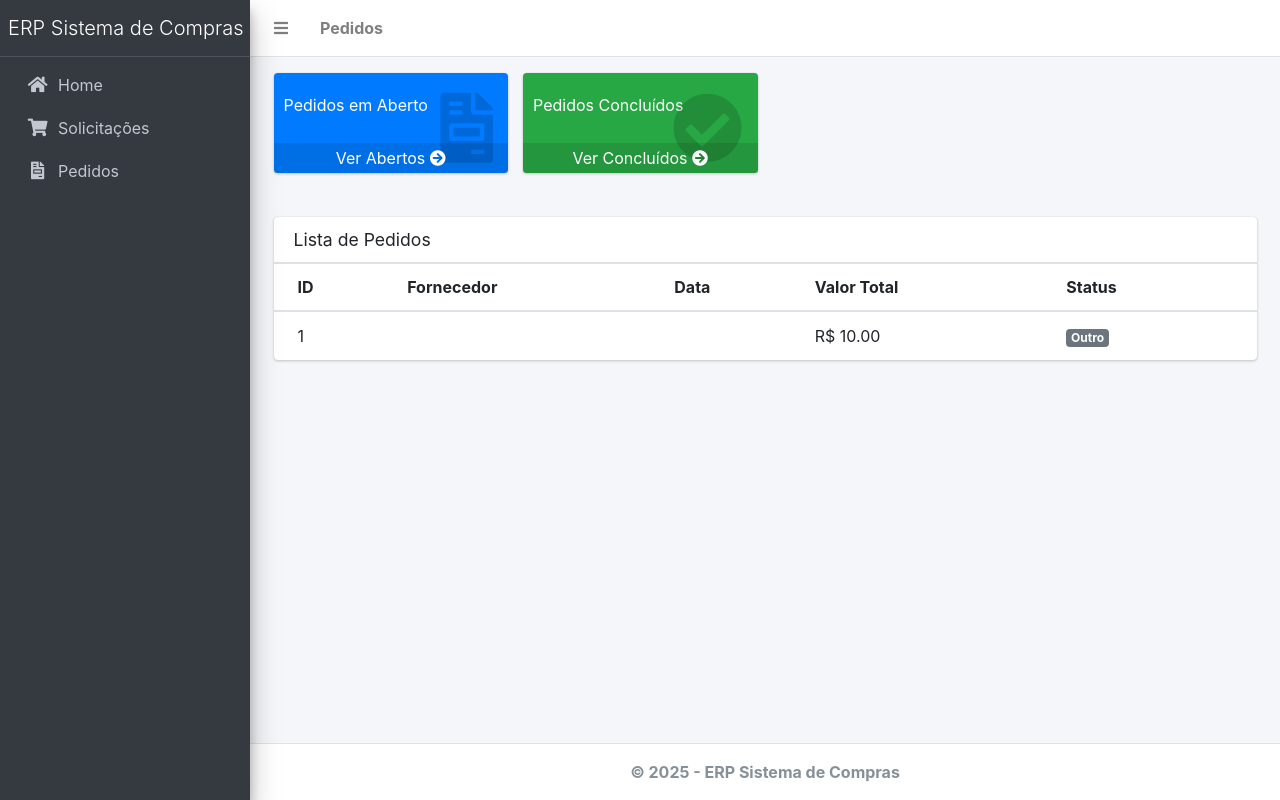
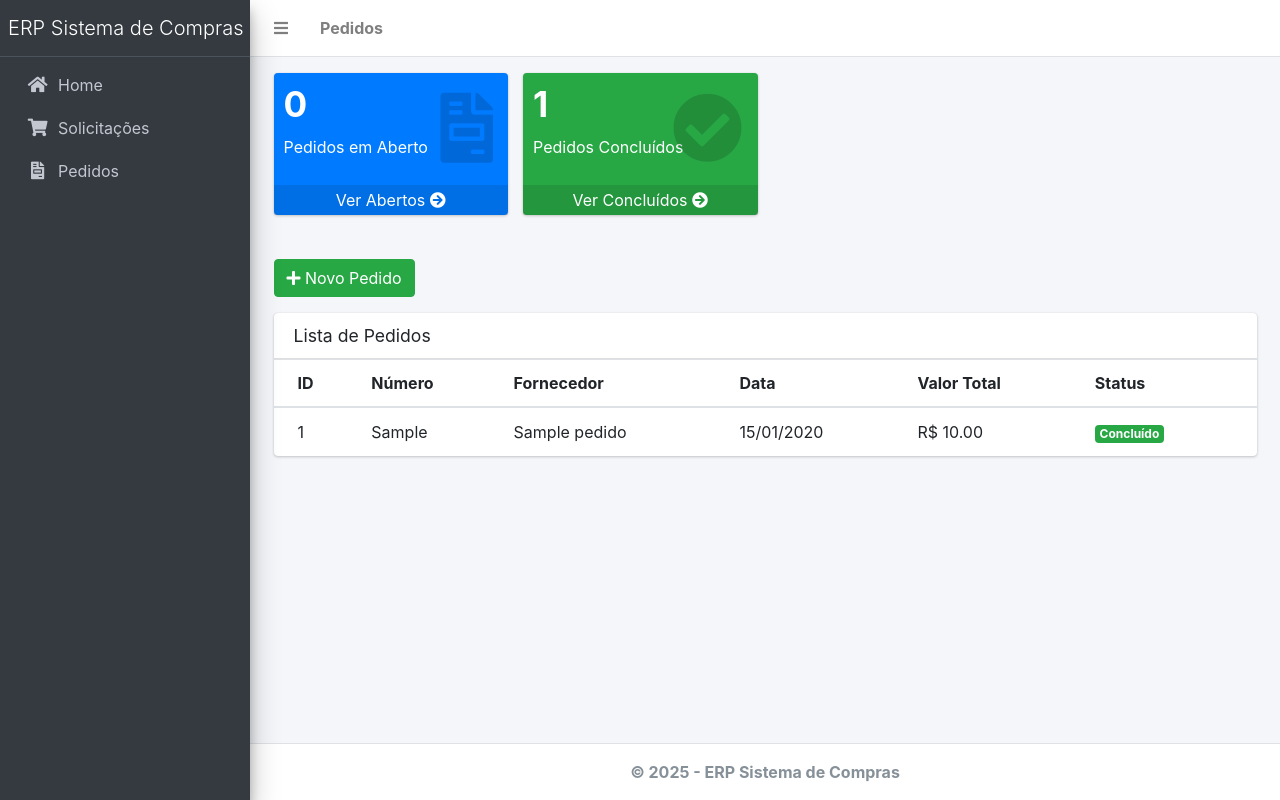
Before and after one commit to VanthuirMaia/ERP_Compras, a Django app: page /pedidos/ in a window 1280 px wide. Run offline with Django 5.2, Linux system fonts and the light colour scheme; tables that the repository leaves empty hold one stand-in row (values such as "Sample post"); some libraries are stand-ins or nearby versions.

Commit message:
Adicionando funcionalidades ao módulo - Pedidos

```diff
--- a/pedidos/urls.py
+++ b/pedidos/urls.py
@@ -1,8 +1,11 @@
 from django.urls import path
 from . import views
 
-app_name = 'pedidos'
+app_name = "pedidos"
 
 urlpatterns = [
-    path('', views.index, name='index'),
+    path("", views.index, name="index"),
+    # placeholders para não quebrar os links:
+    path("novo/", views.criar_pedido_placeholder, name="criar_pedido"),
+    path("<int:pk>/", views.detalhar_pedido_placeholder, name="detalhar_pedido"),
 ]
--- a/pedidos/views.py
+++ b/pedidos/views.py
@@ -2,9 +2,21 @@
 from .models import Pedido
 
 def index(request):
-    pedidos = Pedido.objects.all().order_by('-id')
+    pedidos = Pedido.objects.all().order_by("-id").prefetch_related("itens")
     context = {
-        'page_title': 'Pedidos',
-        'pedidos': pedidos
+        "page_title": "Pedidos",
+        "pedidos": pedidos,
+        "total_em_aberto": pedidos.filter(assinatura_comprador__isnull=True).count(),
+        "total_concluidos": pedidos.filter(
+            assinatura_comprador__isnull=False,
+            assinatura_aprovacao__isnull=False
+        ).count(),
     }
-    return render(request, 'pedidos/index.html', context)
+    return render(request, "pedidos/index.html", context)
+
+# PLACEHOLDERS para não dar 404 ao clicar:
+def criar_pedido_placeholder(request):
+    return render(request, "pedidos/criar_pedido.html", {"page_title": "Novo Pedido"})
+
+def detalhar_pedido_placeholder(request, pk):
+    return render(request, "pedidos/detalhar_pedido.html", {"page_title": f"Pedido #{pk}"})
--- a/templates/pedidos/index.html
+++ b/templates/pedidos/index.html
@@ -10,7 +10,7 @@
     <div class="col-lg-3 col-6">
       <div class="small-box bg-primary">
         <div class="inner">
-          <h3>{{ total_em_aberto }}</h3>
+          <h3>{{ total_em_aberto|default:0 }}</h3>
           <p>Pedidos em Aberto</p>
         </div>
         <div class="icon">
@@ -25,7 +25,7 @@
     <div class="col-lg-3 col-6">
       <div class="small-box bg-success">
         <div class="inner">
-          <h3>{{ total_concluidos }}</h3>
+          <h3>{{ total_concluidos|default:0 }}</h3>
           <p>Pedidos Concluídos</p>
         </div>
         <div class="icon">
@@ -39,11 +39,11 @@
   </div>
 
   <!-- Adicionar pedido -->
-  {% comment %} <div class="mb-3">
+  <div class="mb-3">
     <a href="{% url 'pedidos:criar_pedido' %}" class="btn btn-success">
         <i class="fas fa-plus"></i> Novo Pedido
     </a>
-  </div> {% endcomment %}
+  </div>
 
   <!-- Tabela com lista dos pedidos -->
   <div class="card">
@@ -55,6 +55,7 @@
         <thead>
           <tr>
             <th>ID</th>
+            <th>Número</th>
             <th>Fornecedor</th>
             <th>Data</th>
             <th>Valor Total</th>
@@ -63,24 +64,26 @@
         </thead>
         <tbody>
           {% for pedido in pedidos %}
-          <tr style="cursor: pointer;" onclick="window.location='{% url 'pedidos:detalhar_pedido' pedido.id %}'">
+          {% url 'pedidos:detalhar_pedido' pk=pedido.id as detalhe_url %}
+          <tr style="cursor: pointer;" onclick="window.location='{{ detalhe_url }}'">
             <td>{{ pedido.id }}</td>
-            <td>{{ pedido.fornecedor.nome }}</td>
-            <td>{{ pedido.data_pedido|date:"d/m/Y" }}</td>
+            <td>{{ pedido.numero }}</td>
+            <td>{{ pedido.fornecedor_nome }}</td>
+            <td>{{ pedido.data_emissao|date:"d/m/Y" }}</td>
             <td>R$ {{ pedido.valor_total|floatformat:2 }}</td>
             <td>
-              {% if pedido.status == 'aberto' %}
-                <span class="badge bg-warning">Aberto</span>
-              {% elif pedido.status == 'concluido' %}
+              {% if pedido.assinatura_comprador and pedido.assinatura_aprovacao %}
                 <span class="badge bg-success">Concluído</span>
+              {% elif pedido.assinatura_comprador %}
+                <span class="badge bg-info">Aguardando Gerência</span>
               {% else %}
-                <span class="badge bg-secondary">Outro</span>
+                <span class="badge bg-warning">Em Aberto</span>
               {% endif %}
             </td>
           </tr>
           {% empty %}
           <tr>
-            <td colspan="5">Nenhum pedido encontrado.</td>
+            <td colspan="6">Nenhum pedido encontrado.</td>
           </tr>
           {% endfor %}
         </tbody>
```
Also changed, not shown: templates/pedidos/criar_pedido.html (added, +13 -0 lines), templates/pedidos/detalhar_pedido.html (added, +13 -0 lines), README.md.
